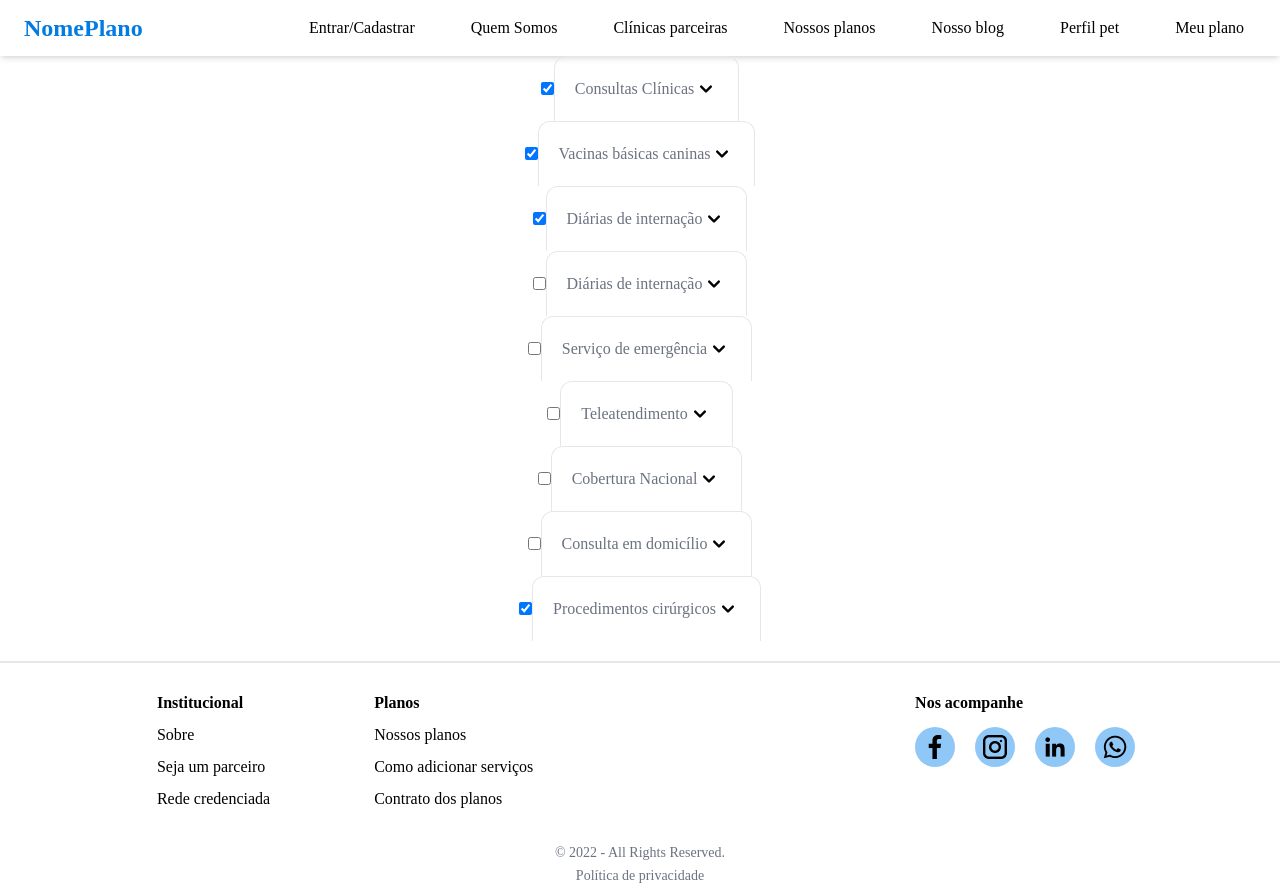
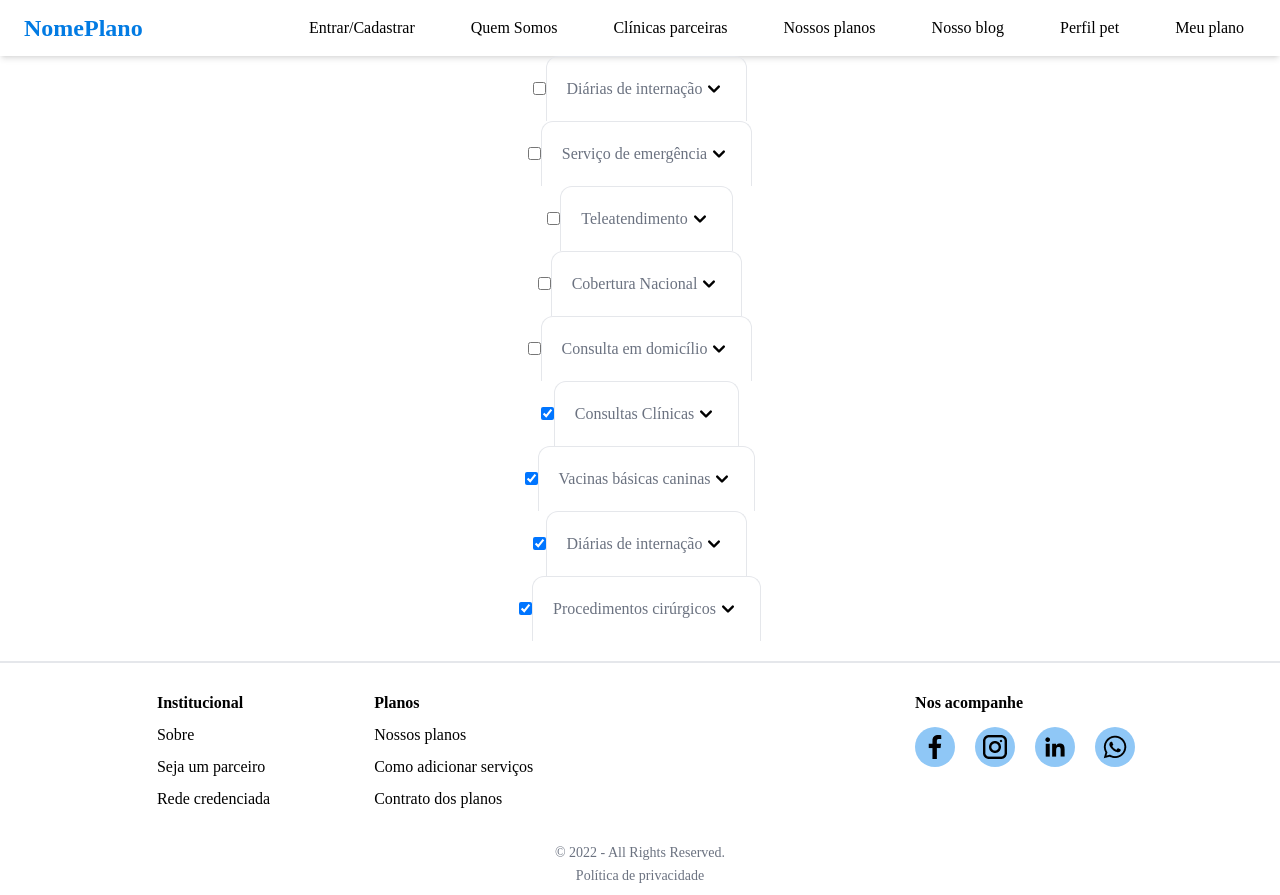
Before and after one commit to StaticDreamstate/GamaBoss, a React (Vite) app in the folder frontend/: page /alterar in a window 1280 px wide. Built offline with nearby package versions, Linux system fonts and the light colour scheme.

Commit message:
fazendo pagina de alterar

```diff
--- a/frontend/src/assets/index.ts
+++ b/frontend/src/assets/index.ts
@@ -9,9 +9,11 @@ import imagePets from "./images/imagePets.svg";
 import iconEdit from "./icons/edit.svg"
 import iconCamera from "./icons/iconCamera.svg"
 import avatarBar from "./icons/avatarBar.svg"
+import petAvatar from "./images/petAvatar.png"
 
 export const images = {
   imagePets,
+  petAvatar
 };
 
 export const icons = {
--- a/frontend/src/components/PetAvatar/index.tsx
+++ b/frontend/src/components/PetAvatar/index.tsx
@@ -1,18 +1,21 @@
 import { icons } from "../../assets";
+import { mockPet } from "./mock";
 
 export default function PetAvatar() {
 
   return (
     <div className="mx-6 w-80 flex items-center">
       <img
-        className="w-16 h-16 rounded-full"
-        src="https://picsum.photos/300/300"
+        className="w-16 h-16 rounded-full object-contain "
+        src={mockPet.img}
         alt="Foto do pet"
       />
-      <span className="px-3 text-white font-700 bg-[url('../../assets/icons/avatarBar.svg)]">Tobias</span>
-      <span className="px-3 text-white font-500">5 anos</span>
-      <span className="px-3 text-white font-500">8 kg</span>
-      <span className="bg-primary-blue-1 h-8 absolute w-72 -z-10 rounded ml-5"></span>
+      <span className="px-3 text-white font-700 bg-[url('../../assets/icons/avatarBar.svg)]">{mockPet.name}</span>
+      <img src={icons.avatarBar} alt="" />
+      <span className="px-3 text-white font-500">{mockPet.age}  anos</span>
+      <img src={icons.avatarBar} alt="" />
+      <span className="px-3 text-white font-500">{mockPet.weight}  kg</span>
+      <span className="bg-primary-blue-1 h-8 absolute w-[290px] -z-10 rounded ml-5"></span>
       <img  className="ml-7 p-1 cursor-pointer rounded-sm hover:bg-white hover:bg-opacity-50 transition-colors" width={23} src={icons.iconEdit} alt="Icone de editar dados do pet" />
     </div>
   );
--- /dev/null
+++ b/frontend/src/components/PetAvatar/mock.ts
@@ -0,0 +1,8 @@
+import { images } from "../../assets";
+
+export const mockPet = {
+  img: images.petAvatar,
+  name: "Tobias",
+  age: 5 ,
+  weight: 8,
+}
--- /dev/null
+++ b/frontend/src/contexts/PlanContext/index.tsx
@@ -0,0 +1,20 @@
+import { createContext } from "react";
+import { IPlanContext, IPlanProvider } from "./types";
+
+export const PlanContext = createContext({} as IPlanContext)
+
+export function PlanProvider({ children }: IPlanProvider) {
+  const [checked, setChecked] =
+
+
+
+  return (
+    <PlanContext.Provider
+      value={{
+
+      }}
+    >
+      {children}
+    </PlanContext.Provider>
+  );
+}
--- /dev/null
+++ b/frontend/src/contexts/PlanContext/types.ts
@@ -0,0 +1,22 @@
+export interface IPlanContext {
+  checked0: () => void;
+  setChecked0: () => void;
+  checked1: () => void;
+  setChecked1: () => void;
+  checked2: () => void;
+  setChecked2: () => void;
+  checked3: () => void;
+  setChecked3: () => void;
+  checked4: () => void;
+  setChecked4: () => void;
+  checked5: () => void;
+  setChecked5: () => void;
+  checked6: () => void;
+  setChecked6: () => void;
+  checked7: () => void;
+  setChecked7: () => void;
+}
+
+export interface IPlanProvider {
+  children: JSX.Element;
+}
--- a/frontend/src/pages/Change/index.tsx
+++ b/frontend/src/pages/Change/index.tsx
@@ -3,46 +3,68 @@ import Accordion from "../../components/Accordion";
 import { plans } from "./objetc";
 
 export default function Change() {
-  const [checked, setChecked] = useState(true);
-
-  function handleCheckbox() {
-    return console.log([
+  const [checked, setChecked] = useState([
     {
-        title: "Consultas Clínicas",
-        text: "03 consultas anuais de rotina com veterinário em uma das clínicas parceiras do plano.",
-        userHas: !checked,
-      },
-      {
-        title: "Vacinas básicas caninas",
-        text: "02 doses das vacinas V8, V10 e V11. E vacina da gripe anual.",
-        userHas: !checked,
+      id: Math.random(),
+      state: false,
     },
   ]);
+
+  function toggleCheckbox(index: number) {
+    const newCheck = [...checked, {
+      id: Math.random()
+      ,state: !checked}, ];
+    // newCheck[index].state = !newCheck[index].state;
+    console.log(newCheck);
+    setChecked(newCheck);
+  }
+
+  function verLog(){
+    console.log(checked);
+
   }
 
   return (
     <>
       <main className="flex flex-col items-center">
-        {plans.map((plan) => (
-          <div className="flex">
-            {plan.userHas ? (
+        {plans.map((plan, index) => (
+          <div
+          key={plan.title+index}
+           className="flex">
+            {plan.userHas == false ? (
+              <>
                 <input
                   type="checkbox"
                   defaultChecked={plan.userHas}
-                onClick={handleCheckbox}
-                onChange={() => setChecked(!checked)}
+                  onClick={() => toggleCheckbox(index)}
                 />
-            ) : (
-              <input
-                type="checkbox"
-                defaultChecked={plan.userHas}
-                onChange={() => setChecked(!checked)}
-              />
-            )}
                 <Accordion
                   titleAccordion={plan.title}
                   contentAccordion={plan.text}
                 />
+              </>
+            ) : ("")}
+          </div>
+        ))}
+
+        {plans.map((plan,index) => (
+          <div
+          key={plan.title+index}
+          className="flex">
+            {plan.userHas == true ? (
+              <>
+                <input
+                  type="checkbox"
+                  defaultChecked={plan.userHas}
+                  //  onClick={"handleCheckbox"}
+                  // onChange={() => toggleCheckbox(index)}
+                />
+                <Accordion
+                  titleAccordion={plan.title}
+                  contentAccordion={plan.text}
+                />
+              </>
+            ) : ("")}
           </div>
         ))}
       </main>
--- a/frontend/src/pages/Verification/index.tsx
+++ b/frontend/src/pages/Verification/index.tsx
@@ -1,7 +1,3 @@
-import PetAvatar from "../../components/PetAvatar";
-
 export default function Verification() {
-  return (
-    <PetAvatar />
-  )
+  return <main>página de confirmação</main>;
 }
--- a/frontend/src/services/api/index.ts
+++ b/frontend/src/services/api/index.ts
@@ -9,8 +9,9 @@ function getTokenFromLocalStorage() {
 }
 
 export const requestApi = axios.create({
-  baseURL: "https://reqres.in/api",
+  baseURL: "https://api-gamaboss.herokuapp.com",
   // https://api-gamaboss.herokuapp.com
+  // https://reqres.in/api
   headers: {
     Authorization: `Bearer ${getTokenFromLocalStorage()}`,
   },
```
Also changed, not shown: frontend/src/assets/images/imagePets.svg, frontend/src/assets/images/petAvatar.png (added). Lines whose indentation alone changed are shown as unchanged.
